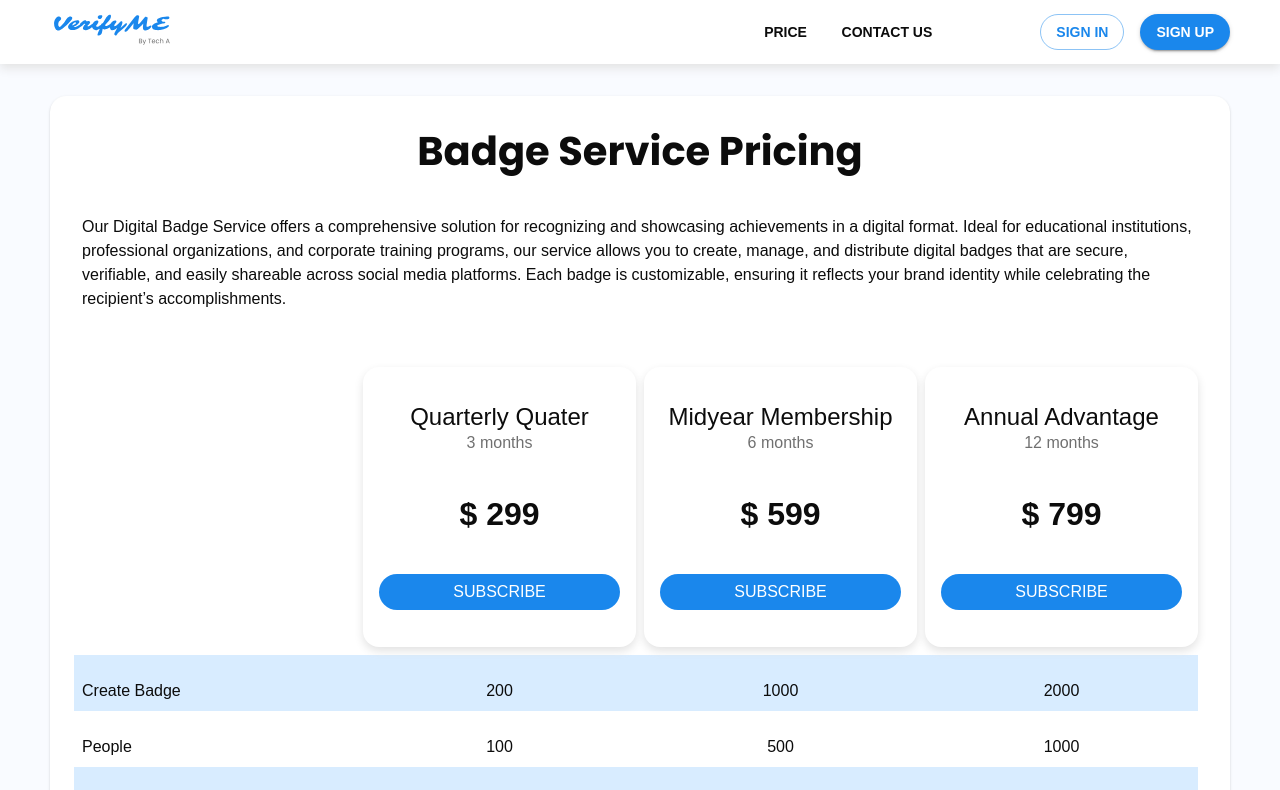
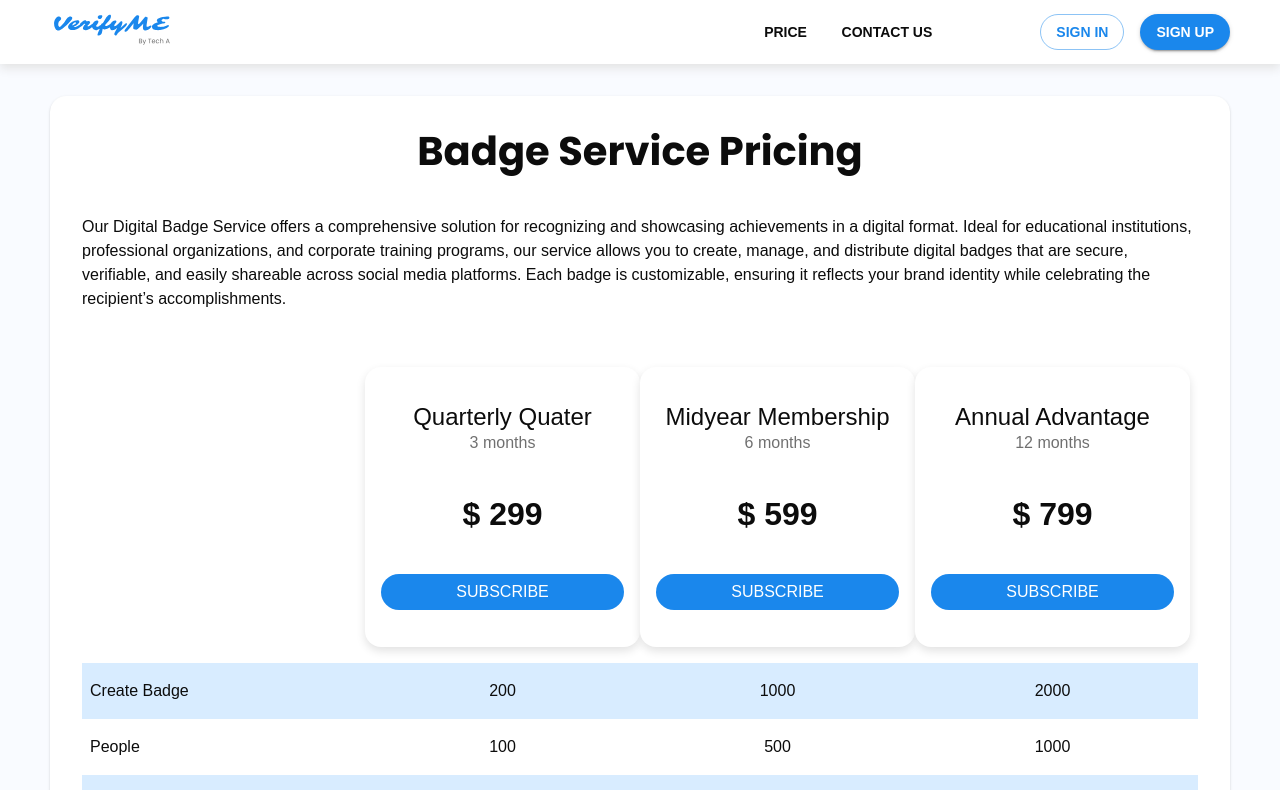
Before and after one commit to lyDiyamong/ratifyme-frontend, a React (Vite) app: page /price in a window 1280 px wide. Shown: the top 790 px of the page. Built offline with nearby package versions, Linux system fonts and the light colour scheme.

Commit message:
style(16-refactor): modify the style of the Service Detail padding

```diff
--- a/src/components/ServiceDetail.jsx
+++ b/src/components/ServiceDetail.jsx
@@ -36,12 +36,12 @@ const ServiceDetail = () => {
     // Start rendering row by map method
     const renderedRows = rows.map((row, index) => (
         <Grid
-            spacing={1}
+            spacing={0}
             container
             key={index}
             sx={{
                 backgroundColor: index % 2 !== 0 ? theme.palette.primary.light : theme.palette.customColors.white,
-                py: 2,
+                py: 2, px: 1
             }}
         >
             <Grid item xs={3} sx={{ m: 0 }}>
```
